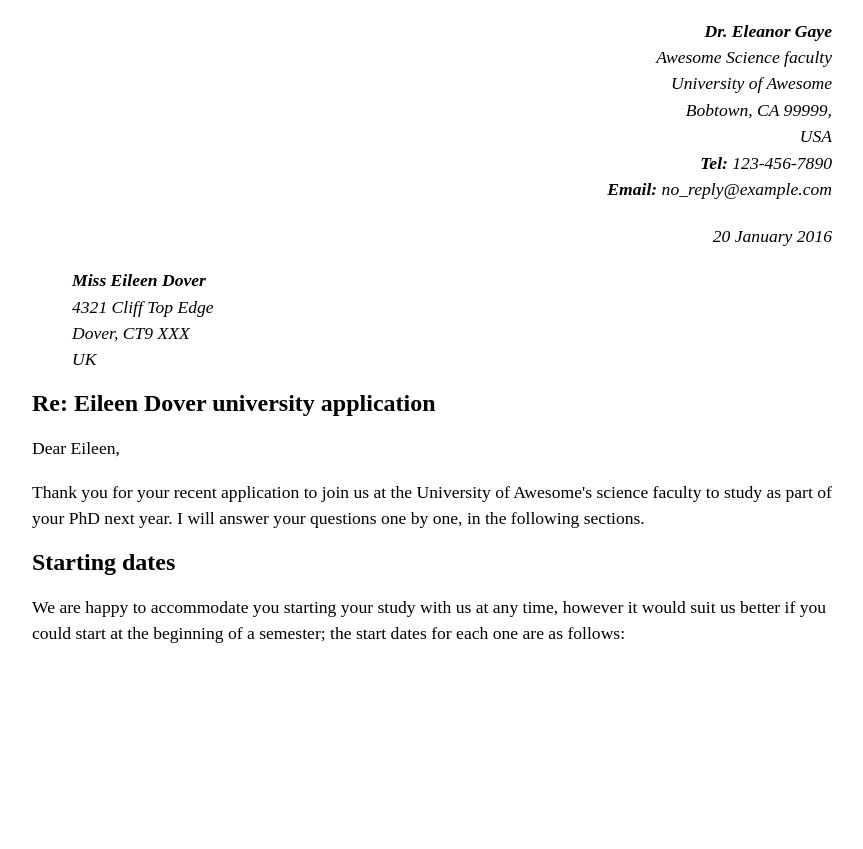
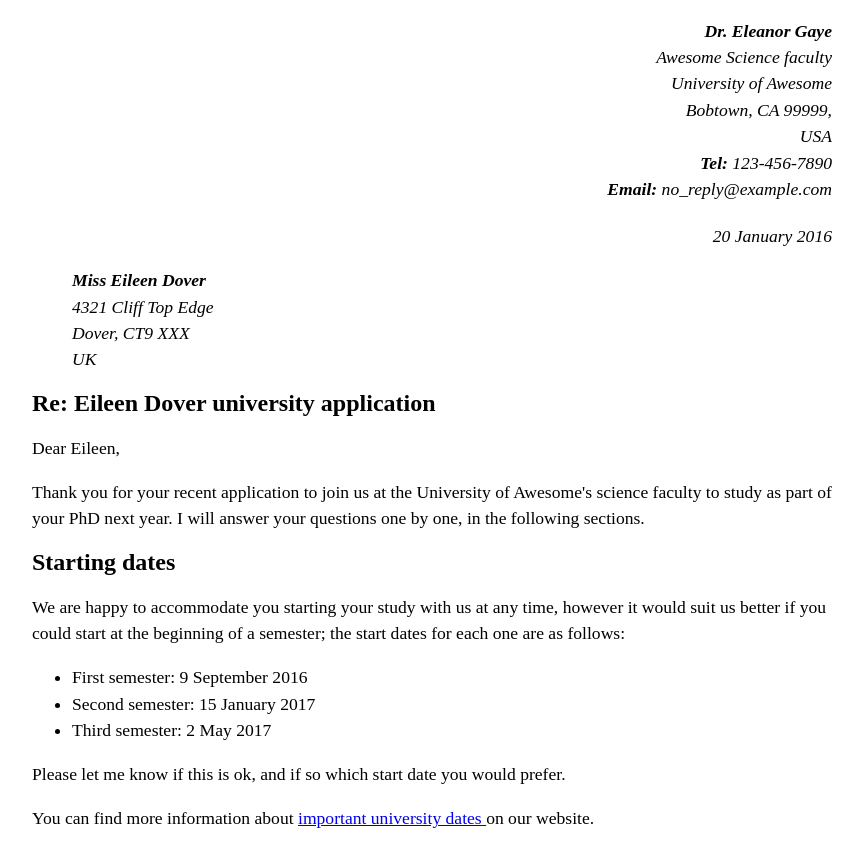
Before and after one commit to SeaWarden/cs408-lab3, a website: page index.html in a window 1280 px wide. Shown: the whole page, without its empty margins (208-1071 px from the left). Before the commit the page ends 800 px from the top, so only its background shows below. Drawn offline with Linux system fonts and the light colour scheme.

Commit message:
Finished starting dates section

```diff
--- a/index.html
+++ b/index.html
@@ -26,6 +26,7 @@
   </ol>
 
   <!--Recipient Column-->
+  <!--TODO Remove indentation-->
   <ol class="recipient-column">
     <li><strong>Miss Eileen Dover</strong></li>
     <li>4321 Cliff Top Edge</li>
@@ -53,6 +54,20 @@
     at the beginning of a semester;
     the start dates for each one are as follows:
   </p>
+  <ul>
+    <li>First semester: 9 September 2016</li>
+    <li>Second semester: 15 January 2017</li>
+    <li>Third semester: 2 May 2017</li>
+  </ul>
+  <p>
+    Please let me know if this is ok, and if so
+    which start date you would prefer.
+  </p>
+  <p>
+    You can find more information about
+    <a href="https://www.example.com">important university dates </a>
+    on our website.
+  </p>
 
 
 </body>
```
